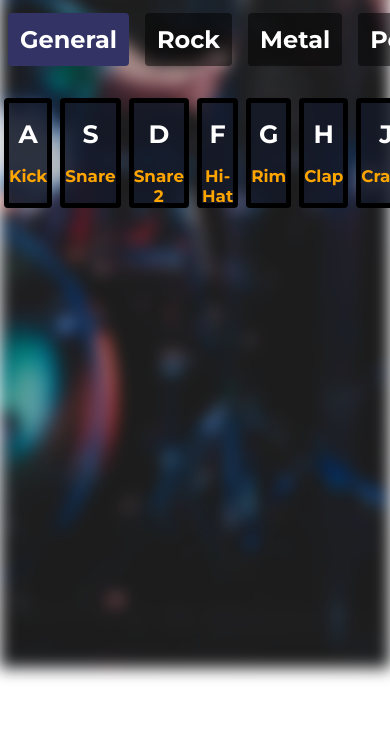
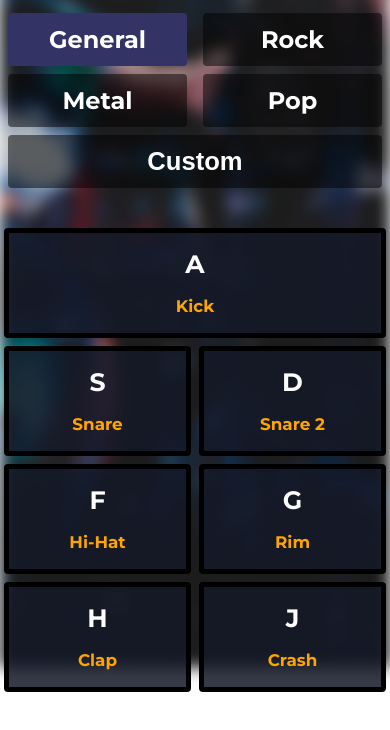
Before and after one commit to 1qk1/drumbox, a website: page public/index.html in a window 390 px wide. Shown: the part 176-906 px from the top of the page. Before the commit the page ends 844 px from the top, so only its background shows below. Drawn offline with nearby package versions, Linux system fonts and the light colour scheme; no server answers.

Commit message:
fix layout on smaller screens

```diff
--- a/public/styles.css
+++ b/public/styles.css
@@ -2,7 +2,8 @@
 
 body, html {
   height: 100%;
-  overflow: hidden;
+  -ms-touch-action: manipulation;
+  touch-action: manipulation;
   margin: 0;
 }
 
@@ -13,7 +14,7 @@ body, html {
   height: 100%;
   width: 100%;
   z-index: -1;
-  position: absolute;
+  position: fixed;
   top: 0;
   left: 0;
 }
@@ -52,6 +53,7 @@ header * {
   height: 100px;
   flex: 0 1 120px;
   margin: 0 4px;
+  margin-bottom: 0.5rem;
   border: 5px solid #000;
   border-radius: 4px;
   cursor: pointer;
@@ -78,6 +80,7 @@ h2 {
   border: none;
   flex: 1 1 100px;
   margin: 0 0.5rem;
+  margin-bottom: 0.5rem;
   border-radius: 0.25rem;
   cursor: pointer;
   background-color: rgba(0, 0, 0, 0.5);
@@ -115,6 +118,19 @@ h2 {
 }
 
 .clients h2 {
-  font-weight: normal;
+  font-weight: 600;
   font-size: 2em;
 }
+
+@media (max-width: 767px){
+  .container {
+    flex-wrap: wrap;
+    overflow: hidden;
+  }
+  .drumbtn {
+    flex: 1 1 40%;
+  }
+  .drumbtn:first-child {
+    flex-basis: 100%;
+  }
+}
```
